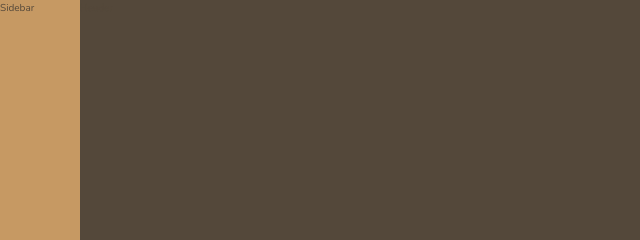
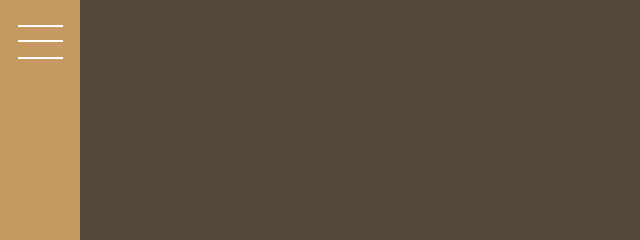
Before and after one commit to FlamingShali/Nexter-, a website: page index.html in a window 1280 px wide. Shown: the top 240 px of the page, 0-640 px from the left. Drawn offline with nearby package versions, Linux system fonts and the light colour scheme.

Commit message:
added sidebar

```diff
--- a/index.html
+++ b/index.html
@@ -15,7 +15,7 @@
 
 <body class="container">
     <div class="sidebar">
-        Sidebar
+        <button class="nav-btn"></button>
     </div>
 
     <header class="header">
--- a/sass/_sidebar.scss
+++ b/sass/_sidebar.scss
@@ -2,4 +2,30 @@
     background-color: $color-primary;
     grid-column: sidebar-start / sidebar-end;
     grid-row: 1 / -1;
+
+    display: flex;
+    justify-content: center;
+    cursor: pointer;
 }
+
+.nav-btn{
+    border: none;
+    border-radius: 0;
+
+    background-color: #fff;
+    height: 2px;
+    width: 4.5rem;
+    margin-top: 4rem;
+
+    &::before,
+    &::after{
+        background-color: #fff;
+        height: 2px;
+        width: 4.5rem;
+        content: "";
+        display: block;
+    }
+
+    &::before{transform: translateY(-1.5rem)}
+    &::after{transform: translateY(1.5rem)}
+}
```
Also changed, not shown: css/style.css.
